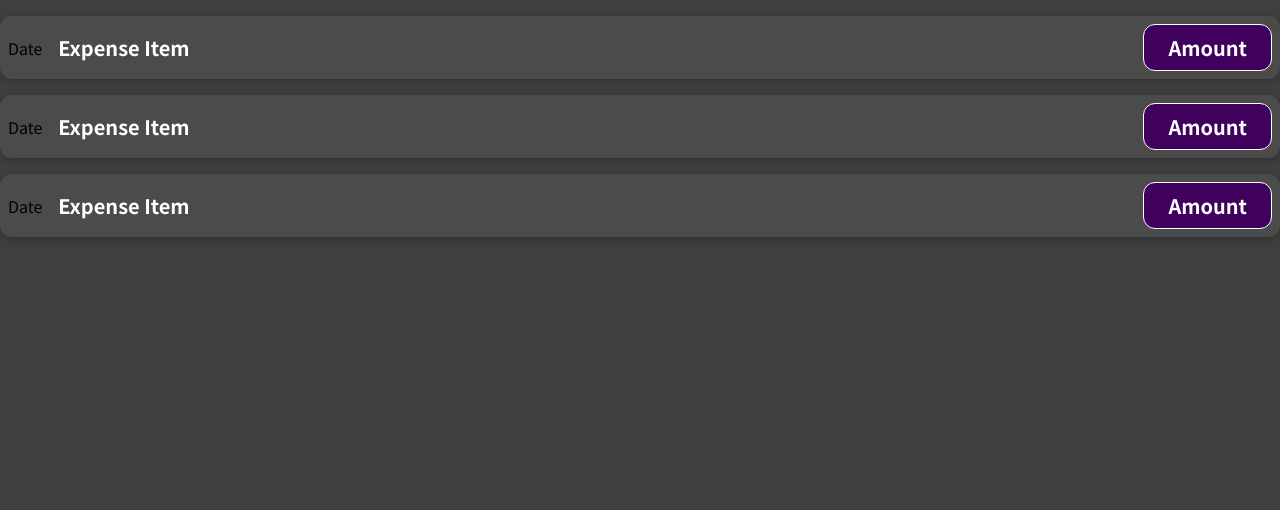
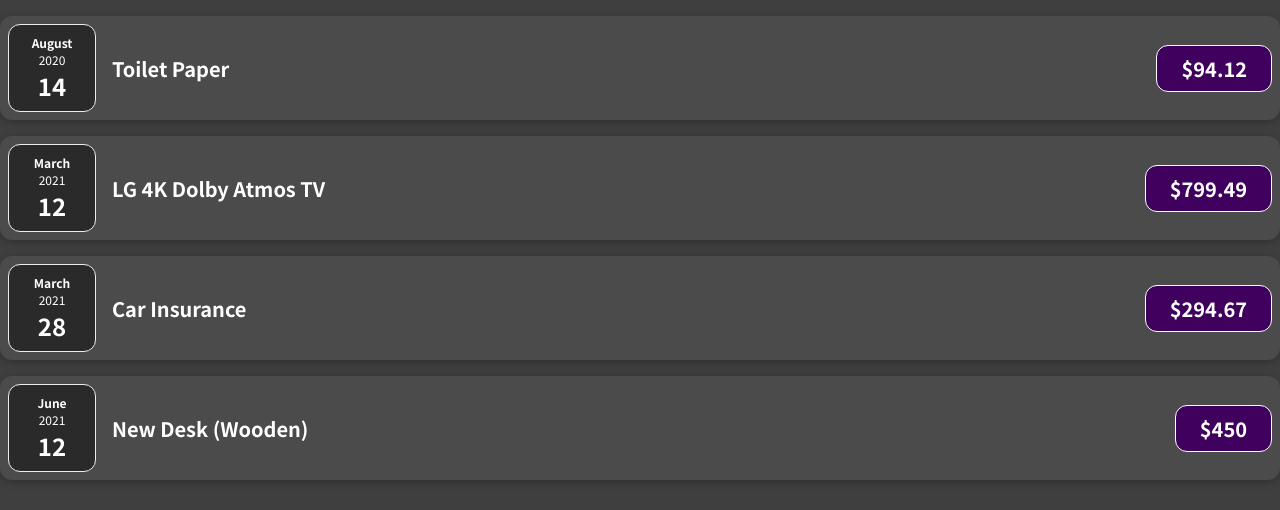
Before and after one commit to Maurya-Grover/ExpenseManager, a React (Create React App) app: page / in a window 1280 px wide. Shown: the top 510 px of the page. Built offline with nearby package versions, Linux system fonts and the light colour scheme.

Commit message:
Add ExpenseDate component

```diff
--- a/src/App.js
+++ b/src/App.js
@@ -1,10 +1,53 @@
 import ExpenseItem from './components/ExpenseItem';
 function App() {
+	let expenses = [
+		{
+			id: 'e1',
+			title: 'Toilet Paper',
+			amount: 94.12,
+			date: new Date(2020, 7, 14),
+		},
+		{
+			id: 'e2',
+			title: 'LG 4K Dolby Atmos TV',
+			amount: 799.49,
+			date: new Date(2021, 2, 12),
+		},
+		{
+			id: 'e3',
+			title: 'Car Insurance',
+			amount: 294.67,
+			date: new Date(2021, 2, 28),
+		},
+		{
+			id: 'e4',
+			title: 'New Desk (Wooden)',
+			amount: 450,
+			date: new Date(2021, 5, 12),
+		},
+	];
 	return (
 		<div>
-			<ExpenseItem></ExpenseItem>
-			<ExpenseItem></ExpenseItem>
-			<ExpenseItem></ExpenseItem>
+			<ExpenseItem
+				title={expenses[0].title}
+				amount={expenses[0].amount}
+				date={expenses[0].date}
+			/>
+			<ExpenseItem
+				title={expenses[1].title}
+				amount={expenses[1].amount}
+				date={expenses[1].date}
+			/>
+			<ExpenseItem
+				title={expenses[2].title}
+				amount={expenses[2].amount}
+				date={expenses[2].date}
+			/>
+			<ExpenseItem
+				title={expenses[3].title}
+				amount={expenses[3].amount}
+				date={expenses[3].date}
+			/>
 		</div>
 	);
 }
--- /dev/null
+++ b/src/components/ExpenseDate.css
@@ -0,0 +1,26 @@
+.expense-date {
+	display: flex;
+	flex-direction: column;
+	width: 5.5rem;
+	height: 5.5rem;
+	border: 1px solid #ececec;
+	background-color: #2a2a2a;
+	color: white;
+	border-radius: 12px;
+	align-items: center;
+	justify-content: center;
+}
+
+.expense-date__month {
+	font-size: 0.75rem;
+	font-weight: bold;
+}
+
+.expense-date__year {
+	font-size: 0.75rem;
+}
+
+.expense-date__day {
+	font-size: 1.5rem;
+	font-weight: bold;
+}
--- /dev/null
+++ b/src/components/ExpenseDate.js
@@ -0,0 +1,16 @@
+import './ExpenseDate.css';
+
+function ExpenseDate(props) {
+	const month = props.date.toLocaleString('en-US', { month: 'long' });
+	const day = props.date.toLocaleString('en-US', { day: '2-digit' });
+	const year = props.date.getFullYear();
+	return (
+		<div className="expense-date">
+			<div className="expense-date__month">{month}</div>
+			<div className="expense-date__year">{year}</div>
+			<div className="expense-date__day">{day}</div>
+		</div>
+	);
+}
+
+export default ExpenseDate;
--- a/src/components/ExpenseItem.js
+++ b/src/components/ExpenseItem.js
@@ -1,12 +1,15 @@
 import './ExpenseItem.css';
-function ExpenseItem() {
+import ExpenseDate from './ExpenseDate';
+function ExpenseItem(props) {
 	return (
 		<div className="expense-item">
-			<div>Date</div>
+			<div>
+				<ExpenseDate date={props.date} />
+			</div>
 			<div className="expense-item__description">
-				<h2>Expense Item</h2>
+				<h2>{props.title}</h2>
 			</div>
-			<div className="expense-item__price">Amount</div>
+			<div className="expense-item__price">${props.amount}</div>
 		</div>
 	);
 }
```
